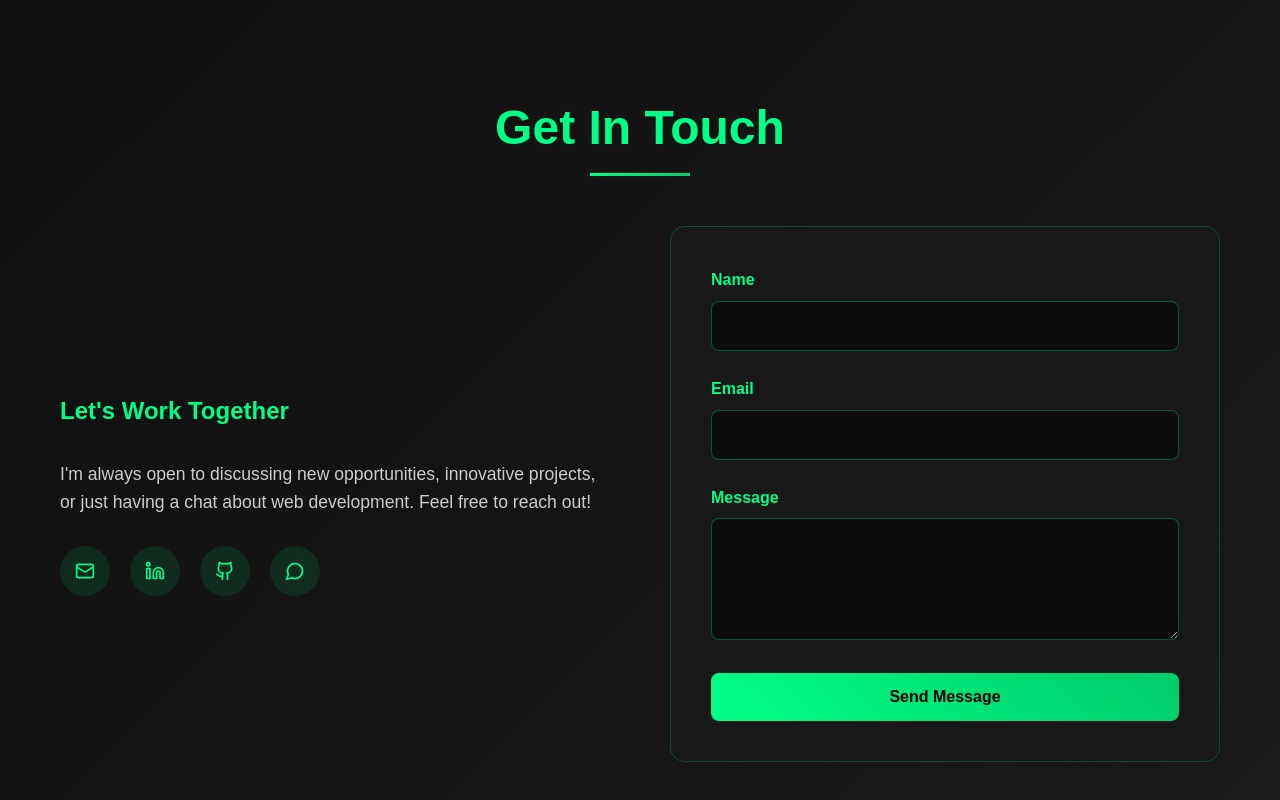
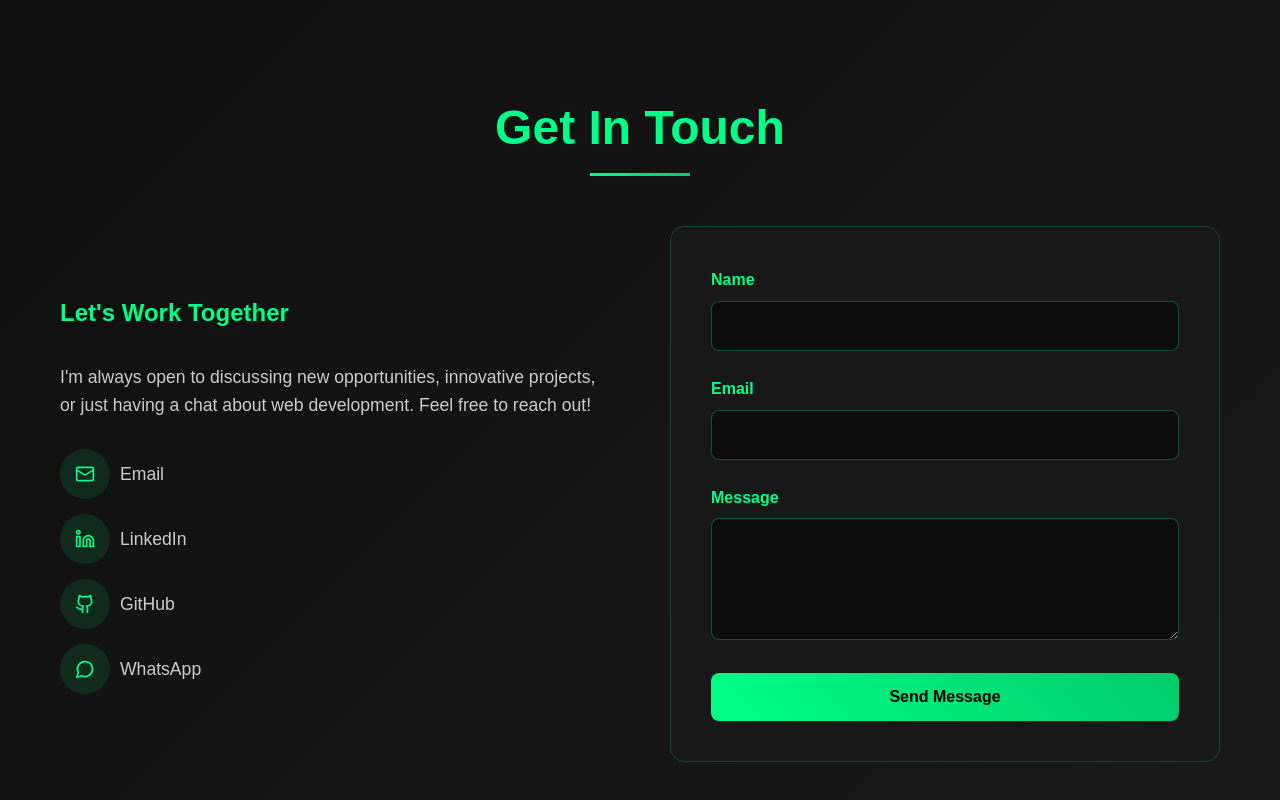
Before and after one commit to inioluwa-1/my-portfolio, a Next.js app: page / in a window 1280 px wide. Shown: the part 2909-3709 px from the top of the page. Built offline with nearby package versions, Linux system fonts and the light colour scheme.

Commit message:
feat: Refactor social links in Contact component for improved layout and styling

```diff
--- a/src/app/components/Contact.tsx
+++ b/src/app/components/Contact.tsx
@@ -72,9 +72,13 @@ export default function Contact() {
               development. Feel free to reach out!
             </p>
             <div className="social-links">
+  <div className="social-item">
     <a href="mailto:ifeini048@gmail.com" className="social-link" title="Email">
       <Mail size={24} />
     </a>
+    <span>Email</span>
+  </div>
+  <div className="social-item">
     <a
       href="https://www.linkedin.com/in/inioluwa-ayanbisi-33806b350/"
       className="social-link"
@@ -84,6 +88,9 @@ export default function Contact() {
     >
       <Linkedin size={24} />
     </a>
+    <span>LinkedIn</span>
+  </div>
+  <div className="social-item">
     <a
       href="https://github.com/inioluwa-1"
       className="social-link"
@@ -93,6 +100,9 @@ export default function Contact() {
     >
       <Github size={24} />
     </a>
+    <span>GitHub</span>
+  </div>
+  <div className="social-item">
     <a
       href="https://wa.me/+2349035062488"
       className="social-link"
@@ -102,7 +112,10 @@ export default function Contact() {
     >
       <MessageCircle size={24} />
     </a>
+    <span>WhatsApp</span>
   </div>
+</div>
+
           </div>
 
           <div className="contact-form">
--- a/src/app/components/Loader.tsx
+++ b/src/app/components/Loader.tsx
@@ -9,7 +9,7 @@ export default function Loader() {
     const timer = setTimeout(() => {
       setIsLoading(false)
       document.body.classList.add("loaded")
-    }, 1000)
+    }, 100)
 
     return () => clearTimeout(timer)
   }, [])
--- a/src/app/globals.css
+++ b/src/app/globals.css
@@ -380,11 +380,20 @@ section {
 
 .social-links {
   display: flex;
-  gap: 20px;
+  flex-direction: column;
+  gap: 15px;
+  margin-top: 30px;
+  font-size: 1.1rem;
+  color: #cccccc;
+}
+
+.social-item {
+  display: flex;
+  align-items: center;
+  gap: 10px; /* space between icon and label */
 }
 
 .social-link {
-  display: inline-block;
   padding: 15px;
   background: rgba(0, 255, 136, 0.1);
   border-radius: 50%;
@@ -403,6 +412,7 @@ section {
   color: #000000;
   transform: translateY(-5px);
 }
+
 
 .contact-form {
   background: rgba(26, 26, 26, 0.8);
```
Lines whose indentation alone changed are shown as unchanged.
